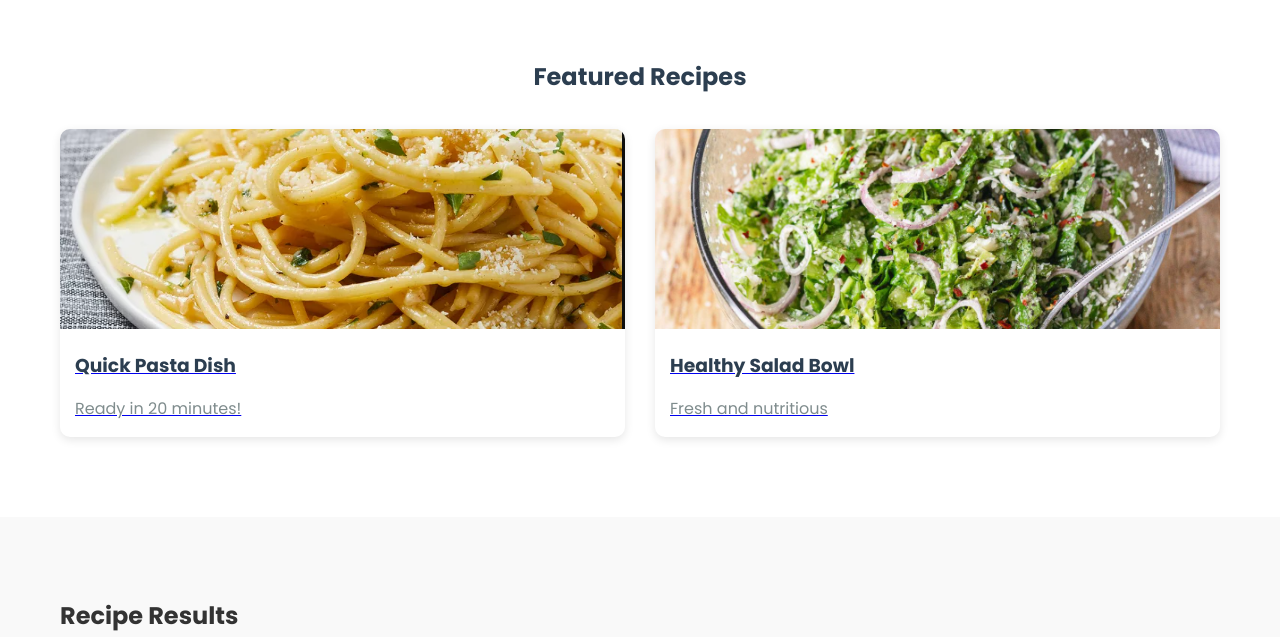
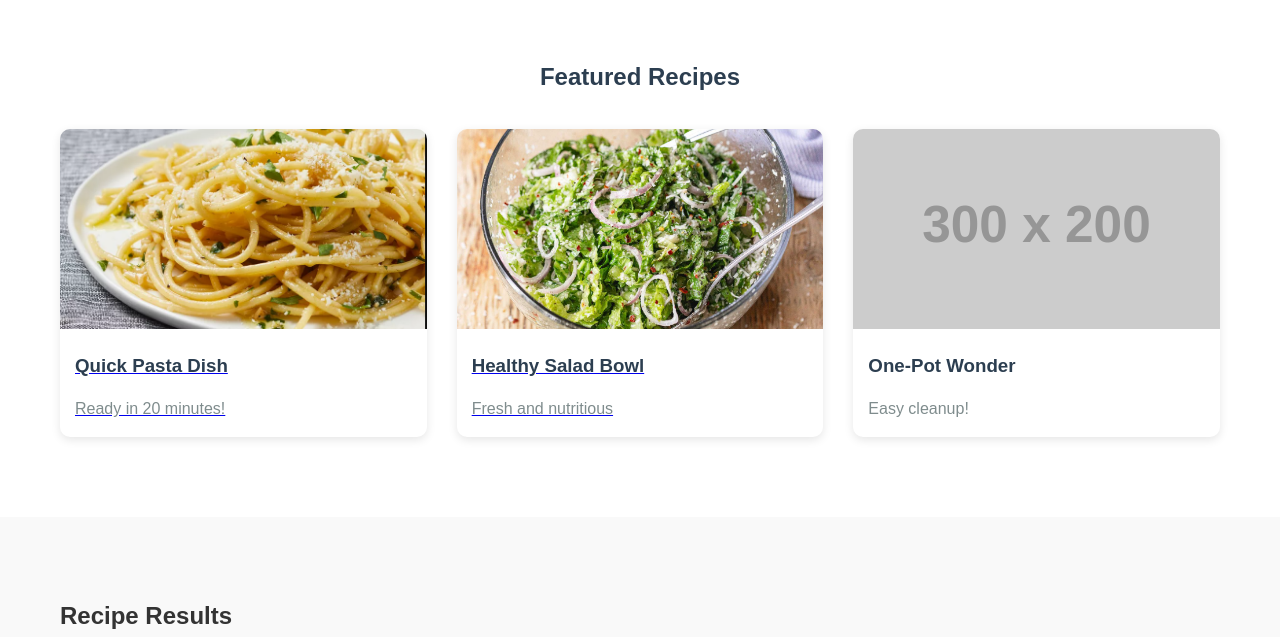
Before and after one commit to AmariJ21/WIYFv2, a website: page index.html in a window 1280 px wide. Shown: the part 618-1255 px from the top of the page. Drawn offline with Linux system fonts and the light colour scheme; placeholder pictures from the web are drawn by us.

```diff
--- a/index.html
+++ b/index.html
@@ -6,7 +6,6 @@
     <title>What's in Your Fridge?</title>
     <link rel="stylesheet" href="styles.css">
     <link rel="stylesheet" href="https://cdnjs.cloudflare.com/ajax/libs/font-awesome/6.0.0/css/all.min.css">
-    <link href="https://fonts.googleapis.com/css2?family=Poppins:wght@300;400;500;600;700&display=swap" rel="stylesheet">
 </head>
 <body>
     <!-- Header Section -->
@@ -68,6 +67,12 @@
                         <p>Fresh and nutritious</p>
                     </div>
                 </a>
+
+                <div class="recipe-card">
+                    <img src="https://via.placeholder.com/300x200" alt="Featured Recipe 3">
+                    <h3>One-Pot Wonder</h3>
+                    <p>Easy cleanup!</p>
+                </div>
             </div>
         </div>
     </section>
```
